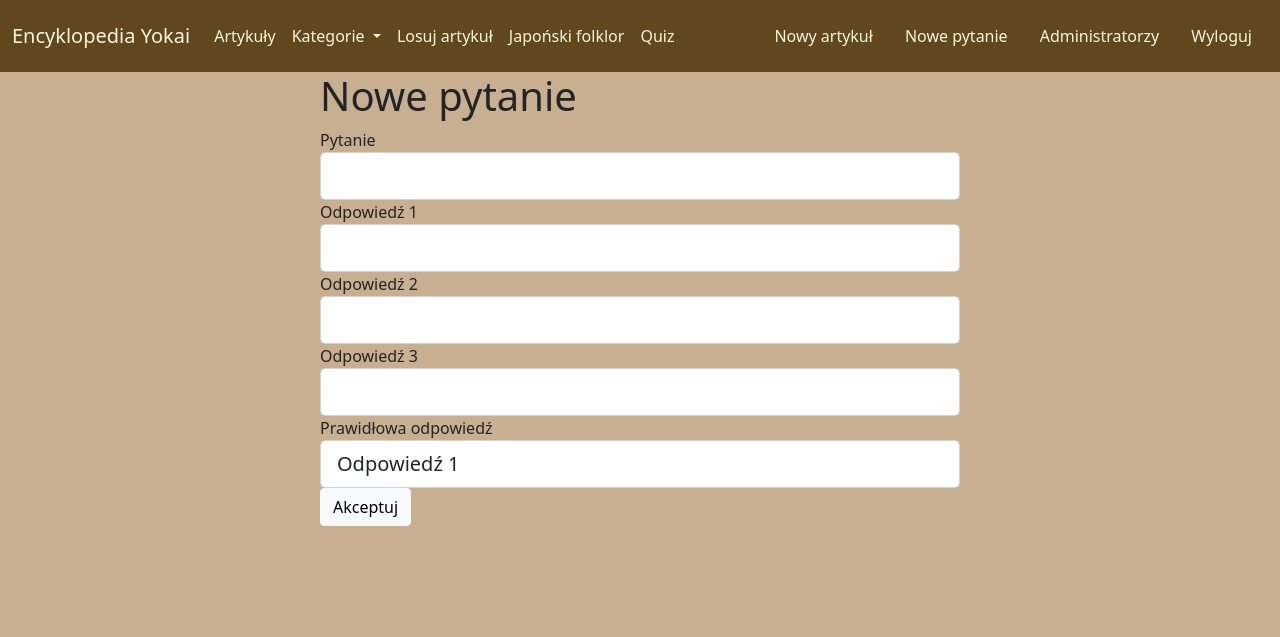
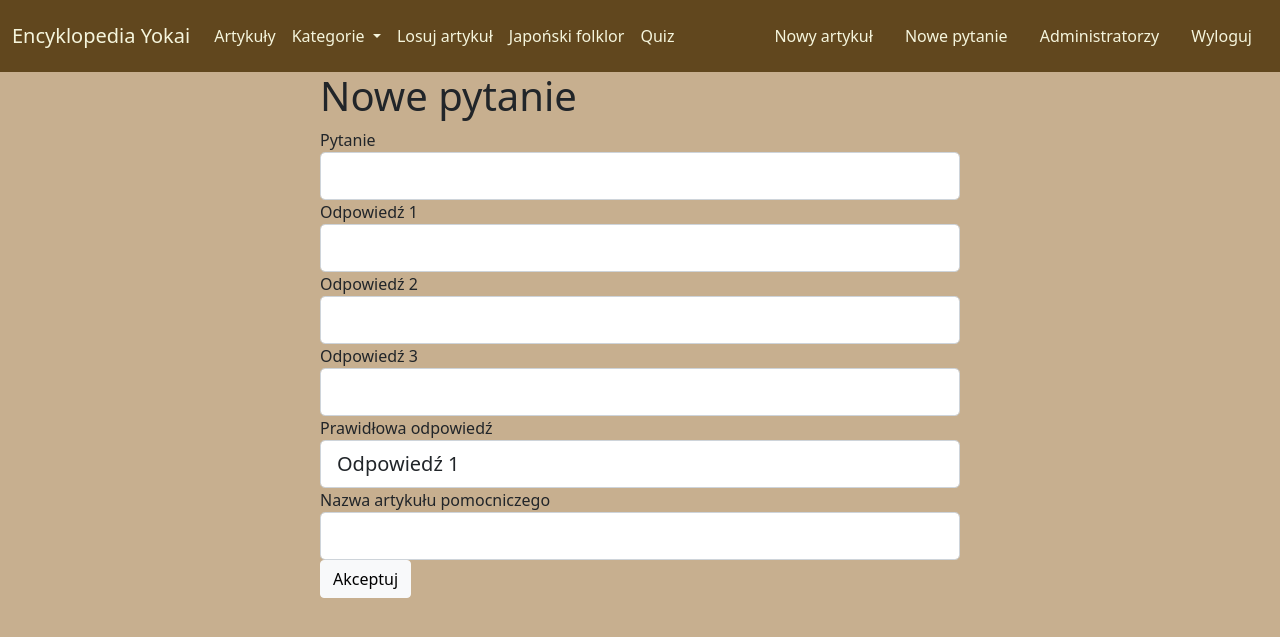
Before and after one commit to KacperRuchalowski/Praca_licencjacka, a Flask app: page /newQuiz in a window 1280 px wide. Shown: the top 637 px of the page. Run offline with Flask 2, Linux system fonts and the light colour scheme; a user stored in the database is signed in; tables that the repository leaves empty hold one stand-in row (values such as "Sample post"); some libraries are stand-ins or nearby versions; some web fonts are replaced.

Commit message:
Added quiz helper

```diff
--- a/app.py
+++ b/app.py
@@ -73,6 +73,7 @@ class Quiz(db.Model):
     answer2 = db.Column(db.String())
     answer3 = db.Column(db.String())
     good_answer = db.Column(db.String())
+    help_link = db.Column(db.String())
 
     def __init__(self, question, answer1, answer2, answer3):
         self.question = question
@@ -163,7 +164,8 @@ def quiz():
             "Question": question.question,
             "Answers": [question.answer1, question.answer2, question.answer3],
             "GoodAnswer": question.good_answer,
-            "ID": question.id
+            "ID": question.id,
+            "Link": question.help_link
 
         } for question in allQuestions]
 
@@ -192,6 +194,13 @@ def editUser():
         return redirect('admin/user')
     else:
         return redirect(url_for('handle_articles'))
+
+
+@app.route('/linkQuiz/<articleName>')
+def LinkQuiz(articleName):
+    article = Article.query.filter(Article.name == articleName).first()
+    Article_id = article.id
+    return redirect(url_for('single_article', articleID=Article_id))
 
 
 @app.route('/search')
@@ -266,6 +275,7 @@ def newQuiz():
             question.good_answer = form.answer2.data
         elif form.good_answer.data == 'Odpowiedź 3':
             question.good_answer = form.answer3.data
+        question.help_link = form.help_link.data
         db.session.add(question)
         db.session.commit()
         flash('Dodano nowe pytanie!', 'success')
--- a/forms.py
+++ b/forms.py
@@ -22,7 +22,7 @@ class QuizForm(FlaskForm):
     answer2 = StringField('Odpowiedź 2', validators=[DataRequired()])
     answer3 = StringField('Odpowiedź 3', validators=[DataRequired()])
     good_answer = SelectField('Prawidłowa odpowiedź', choices=['Odpowiedź 1', 'Odpowiedź 2', 'Odpowiedź 3'])
-
+    help_link = StringField('Nazwa artykułu pomocniczego')
     submit = SubmitField('Akceptuj')
 
 
--- a/templates/newQuiz.html
+++ b/templates/newQuiz.html
@@ -162,6 +162,20 @@
                     {% endif %}
                 </div>
 
+            <div class="form-group">
+                    {{ form.help_link.label(class="form-control-label") }}
+                    {% if form.help_link.errors %}
+                        {{ form.help_link(class="form-control form-control-lg is-invalid") }}
+                        <div class="invalid-feedback">
+                            {% for error in form.help_link.errors %}
+                                <span>{{ error }}</span>
+                            {% endfor %}
+                        </div>
+                    {% else %}
+                        {{ form.help_link(class="form-control form-control-lg") }}
+                    {% endif %}
+                </div>
+
 
 
 
--- a/templates/quiz.html
+++ b/templates/quiz.html
@@ -26,10 +26,15 @@
               </label>
               <br>
             {% endfor %}
+          POMOC: <a href="linkQuiz/{{ p["Link"] }}"> {{ p["Link"] }} </a>
           </div>
             {% if current_user.is_authenticated %}
          <a href="/deleteQuestion/{{ p["ID"] }}" class="btn btn-warning"> Usuń </a>
             {% endif %}
+
+
+
+
         {% endfor %}
 
         {% if quiz is defined and quiz|length %}
```
